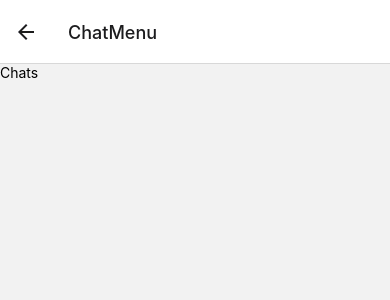
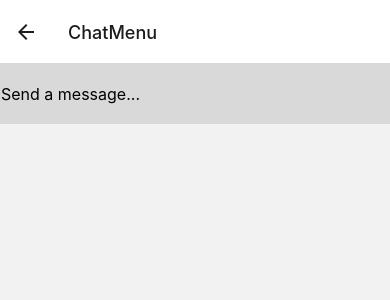
Before and after one commit to danielhonrales/NextStep, a React Native app: screen /ChatMenu in a window 390 px wide. Shown: the top 300 px of the page. Built offline with nearby package versions, Linux system fonts and the light colour scheme.

Commit message:
Global font values

```diff
--- a/components/colors.js
+++ b/components/colors.js
@@ -1,11 +1,11 @@
 export const COLORS = {
-    white: 'FFFFFF',
-    black: '000000',
+    white: '#FFFFFF',
+    black: '#000000',
 
-    background: 'FFFFFF',
-    foreground: 'D9D9D9',
+    background: '#FFFFFF',
+    foreground: '#D9D9D9',
 
-    accent: '469D89',
-    highlight: '183642',
-    negative: 'FF4444'
+    accent: '#469D89',
+    highlight: '#183642',
+    negative: '#FF4444'
 }
--- /dev/null
+++ b/components/fonts.js
@@ -0,0 +1,6 @@
+export const FONTS = {
+
+    titleSize: 32,
+    subtitleSize: 24,
+    textSize: 16
+}
--- a/components/groupChat/ChatMenu.js
+++ b/components/groupChat/ChatMenu.js
@@ -1,9 +1,34 @@
-import { Text, View, StyleSheet } from "react-native"
+import React from "react"
+import { FONTS } from "../fonts";
+import { COLORS } from "../colors";
+import { TextInput, View, StyleSheet } from "react-native"
 
 export function ChatMenu({navigation}) {
+    const [input, onChangeNumber] = React.useState('');
+
     return (
         <View>
-            <Text>Chats</Text>
+            <TextInput
+                style={styles.input}
+                onChangeText={onChangeNumber}
+                value={input}
+                placeholder="Send a message..."
+            />
         </View>
     )
 }
+
+const styles = StyleSheet.create({
+    page: {
+
+    },
+    input: {
+        height: 60,
+        margin: 0,
+        borderWidth: 1,
+        padding: 0,
+        borderColor: COLORS.foreground,
+        backgroundColor: COLORS.foreground,
+        fontSize: FONTS.textSize,
+    },
+});
```
Also changed, not shown: assets/chatButton.png.
